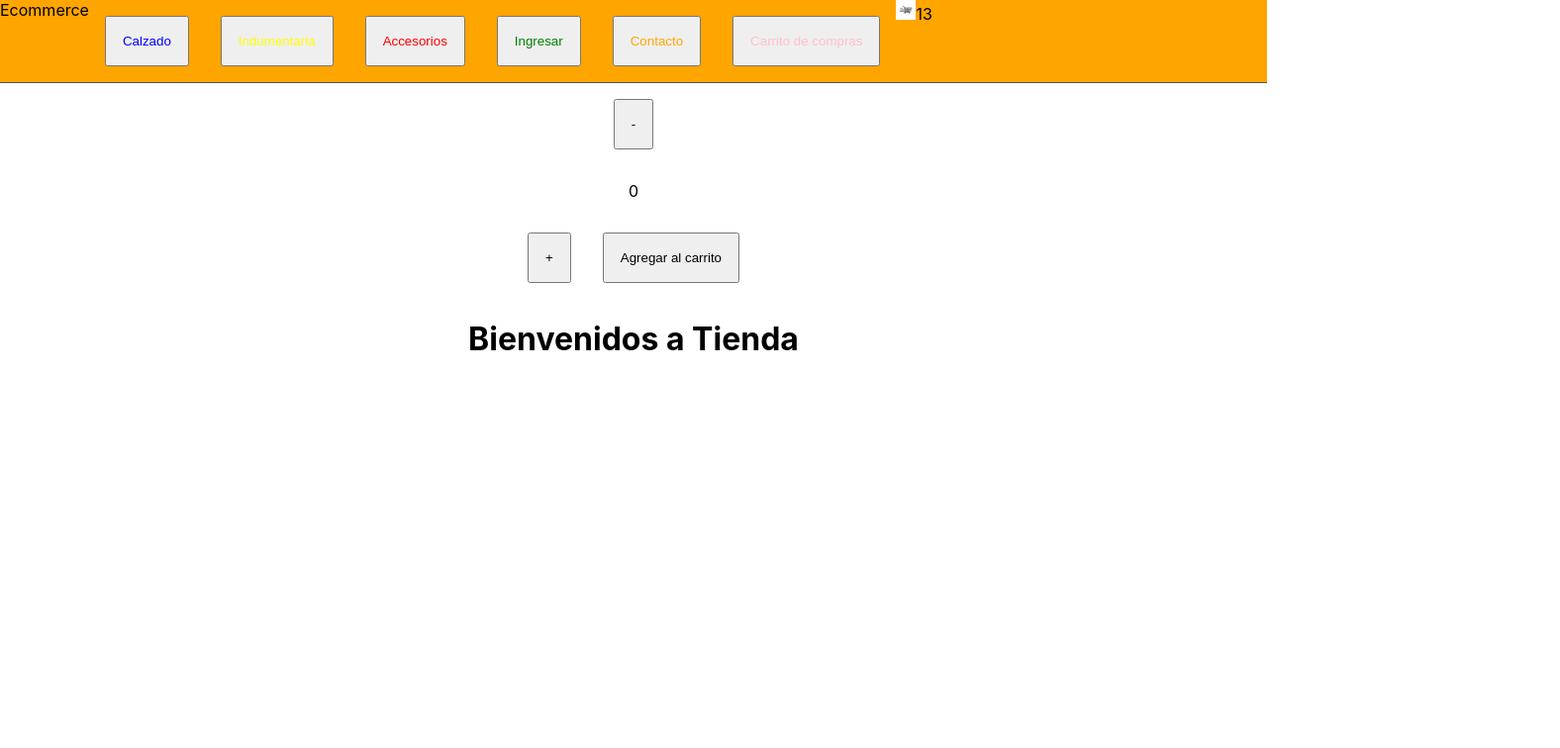
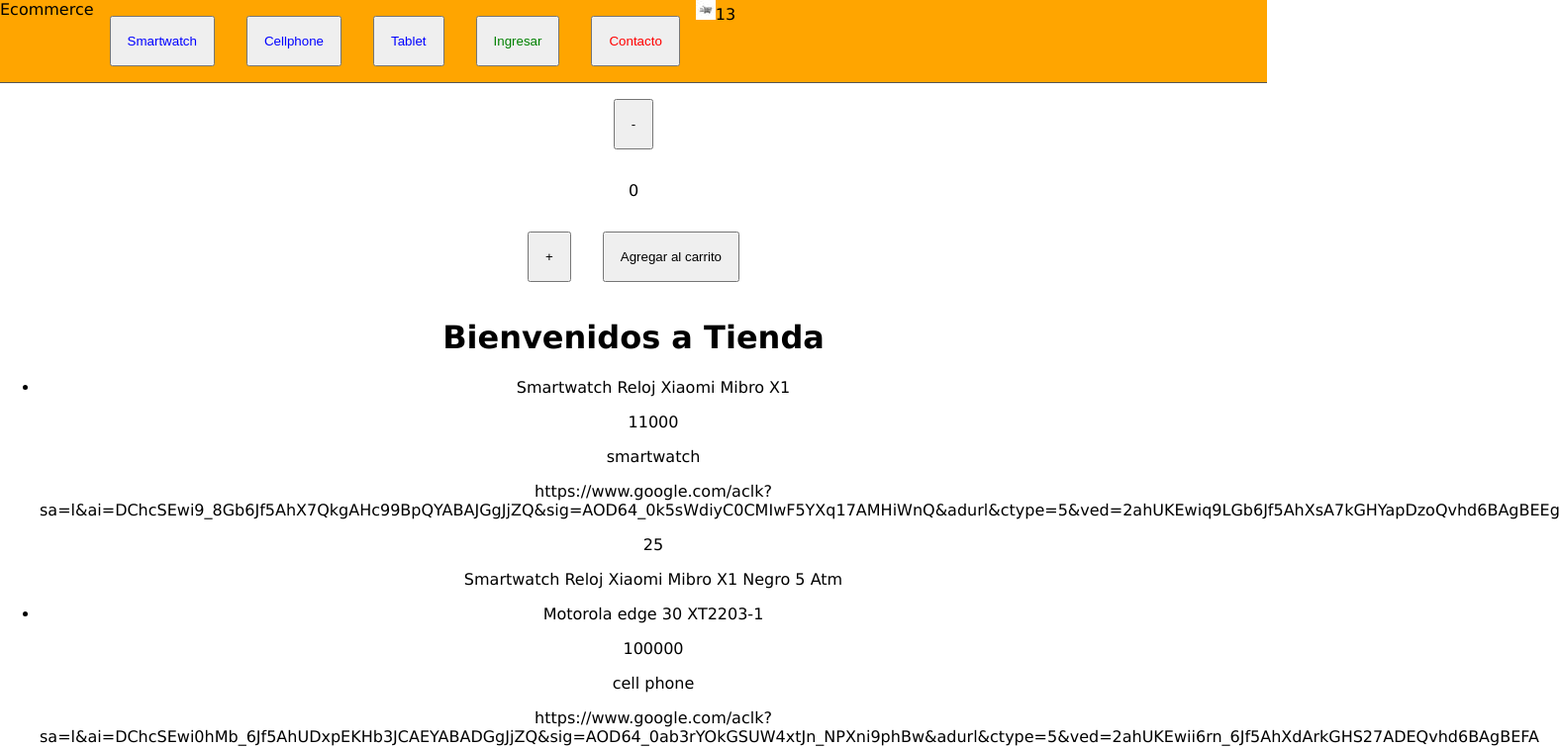
Before and after one commit to gfeldman38/e-commerce-app, a React (Create React App) app: page / in a window 1280 px wide. Shown: the top 756 px of the page at 99% size, 1576 px wide, since content can reach past the window. Built offline with nearby package versions, Linux system fonts and the light colour scheme.

Commit message:
agregando asyncmiock e Item al proyecto

```diff
--- a/src/App.css
+++ b/src/App.css
@@ -1,5 +1,6 @@
 .App {
   text-align: center;
+  font-family: 'Lucida Sans', 'Lucida Sans Regular', 'Lucida Grande', 'Lucida Sans Unicode', Geneva, Verdana, sans-serif;
 }
 
 .App-logo {
--- /dev/null
+++ b/src/asyncMock.js
@@ -0,0 +1,32 @@
+const products = [
+    {id: '1',
+    name: 'Smartwatch Reloj Xiaomi Mibro X1',
+    price: 11000,
+    category: 'smartwatch',
+    img:'https://www.google.com/aclk?sa=l&ai=DChcSEwi9_8Gb6Jf5AhX7QkgAHc99BpQYABAJGgJjZQ&sig=AOD64_0k5sWdiyC0CMIwF5YXq17AMHiWnQ&adurl&ctype=5&ved=2ahUKEwiq9LGb6Jf5AhXsA7kGHYapDzoQvhd6BAgBEEg',
+    stock: 25,
+    description:'Smartwatch Reloj Xiaomi Mibro X1 Negro 5 Atm'},
+    { id: '2',
+    name: 'Motorola edge 30 XT2203-1',
+    price: 100000,
+    category: 'cell phone',
+    img:'https://www.google.com/aclk?sa=l&ai=DChcSEwi0hMb_6Jf5AhUDxpEKHb3JCAEYABADGgJjZQ&sig=AOD64_0ab3rYOkGSUW4xtJn_NPXni9phBw&adurl&ctype=5&ved=2ahUKEwii6rn_6Jf5AhXdArkGHS27ADEQvhd6BAgBEFA',
+    stock: 16,
+    description:'CELULAR MOTOROLA EDGE 30 XT2203-1 GRIS GRIS'},
+    { id: '3',
+    name: 'tablet samsung A8',
+    price: 73000,
+    category: 'tablet',
+    img:'https://www.google.com/aclk?sa=l&ai=DChcSEwjqqtHJ6Zf5AhUIbpEKHU4_DOwYABABGgJjZQ&sig=AOD64_2j_Ui5Nd5kRDTUMMm3XEsVsVuJUQ&adurl&ctype=5&ved=2ahUKEwjZxsTJ6Zf5AhUUJrkGHQaKAGAQvhd6BAgBEFM',
+    stock: 10,
+    description:'TABLET SAMSUNG A8 GRIS 10.5 64 GRIS'}
+]
+
+export const getProducts = () => {
+    return new Promise ((resolve) => {
+        setTimeout(() => {
+            resolve(products)
+        },2000)
+
+    })
+}
--- /dev/null
+++ b/src/components/Item/Item.js
@@ -0,0 +1,15 @@
+const Item = ({products}) => {
+    return ([
+        <li key ={products.id}>{products.name}</li>,
+        <p key = {products.id}>{products.price}</p>,
+        <p key = {products.id}>{products.category}</p>,
+        <p key = {products.id}>{products.img}</p>,
+        <p key = {products.id}>{products.stock}</p>,
+        <p key = {products.id}>{products.description}</p>,
+
+
+
+    ])
+}
+
+export default Item
--- /dev/null
+++ b/src/components/ItemList/ItemList.js
@@ -0,0 +1,13 @@
+import Item from "../Item/Item"
+
+const ItemList = ( { products} ) => {
+    return (
+        <ul>
+            {products.map (products => (
+            <Item products ={products}/>
+            ))}
+        </ul>
+    )
+}
+
+export default ItemList
--- a/src/components/ItemListContainer/ItemListContainer.js
+++ b/src/components/ItemListContainer/ItemListContainer.js
@@ -1,6 +1,25 @@
-const ItemListContainer = (props) => {
+import { useEffect } from "react"
+import { useState } from "react"
+import { getProducts } from "../../asyncMock"
+import ItemList from "../ItemList/ItemList"
+
+const ItemListContainer = ({greeting, setShow, show}) => {
+    const[products , setProducts] = useState([])
+
+    useEffect(() => {
+        getProducts().then(response => {
+            setProducts(response);
+        })
+    },[])
+
+
+
     return (
-        <h1>{props.greeting}</h1>
+        <>
+        <h1>{greeting}</h1>
+        {/* <button onClick={() => setShow(!show)}>show/hide</button> */}
+        <ItemList products ={products}/>
+        </>
     )
 }
 
--- a/src/components/Navbar/Counter/Counter.js
+++ b/src/components/Navbar/Counter/Counter.js
@@ -12,13 +12,13 @@
 
 const decrement = () => {
     if(count > initial){
-        setCount(count - 1)
+        setCount(prev => prev - 1)
     }
 }
 
 const increment = () => {
     if(count < stock) {
-    setCount(count + 1)
+    setCount(prev => prev + 1)
     }
 }
 // console.log('va a renderizar')
--- a/src/components/Navbar/Navbar/Navbar.js
+++ b/src/components/Navbar/Navbar/Navbar.js
@@ -10,12 +10,12 @@
             </div>
             <div className='pa'>
                 {}
-                <Button label = "Calzado" color = "blue" handleClick = {() =>console.log("Calzado")}/>
-                <Button label = "Indumentaria" color = "yellow" handleClick = {() =>console.log("Indumentaria")}/>
-                <Button label = "Accesorios" color = "red" handleClick = {() =>console.log("Accesorios")}/>
+                <Button label = "Smartwatch" color = "blue" handleClick = {() =>console.log("Smartwatch")}/>
+                <Button label = "Cellphone" color = "blue" handleClick = {() =>console.log("Cellphone")}/>
+                <Button label = "Tablet" color = "blue" handleClick = {() =>console.log("Tablet")}/>
                 <Button label = "Ingresar" color = "green" handleClick = {() =>console.log("Ingresar")}/>
-                <Button label = "Contacto" color = "orange" handleClick = {() =>console.log("Contacto")}/>
-                <Button label = "Carrito de compras" color = "pink" handleClick = {() =>console.log("Carrito de compras")}/>
+                <Button label = "Contacto" color = "red" handleClick = {() =>console.log("Contacto")}/>
+                {/* <Button label = "Carrito de compras" color = "pink" handleClick = {() =>console.log("Carrito de compras")}/> */}
             </div>
             <CartWidget/>
         </nav>
```
